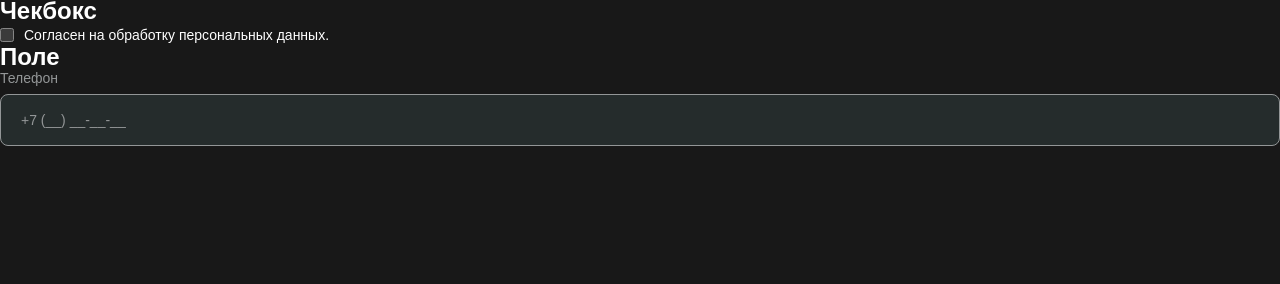
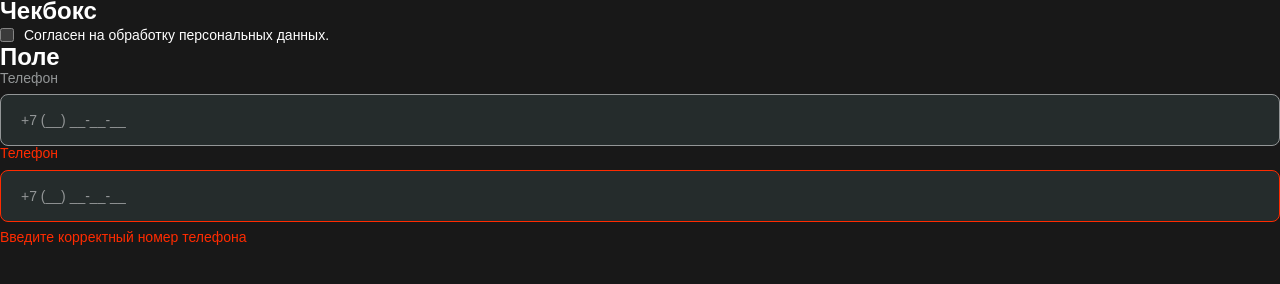
Before and after one commit to AlexanderKoldin/tank-landing, a website built with Vite: page ui-kit.html in a window 1280 px wide. Shown: the part 92-376 px from the top of the page. Built offline with nearby package versions, Linux system fonts and the light colour scheme; a web font is replaced by a local one.

Commit message:
feat: add error state to field

```diff
--- a/src/styles/blocks/_field.scss
+++ b/src/styles/blocks/_field.scss
@@ -26,7 +26,21 @@
   color: var(--color-text-muted);
 }
 
-.field:focus-within .field__label,
-.field:has(.field__input:not(:placeholder-shown)) .field__label {
+.field:where(:focus-within, :has(.field__input:not(:placeholder-shown)))
+  .field__label {
   color: var(--color-accent);
 }
+
+.field__error {
+  font-size: 14px;
+  line-height: 1.1;
+  color: var(--color-error);
+}
+
+.field--error .field__label {
+  color: var(--color-error);
+}
+
+.field--error .field__input {
+  border-color: var(--color-error);
+}
--- a/ui-kit.html
+++ b/ui-kit.html
@@ -115,6 +115,22 @@
       />
     </label>
 
+    <label class="field field--error">
+      <span class="field__label">Телефон</span>
+      <input
+        class="field__input"
+        type="tel"
+        name="phone-error"
+        placeholder="+7 (__) __-__-__"
+        autocomplete="tel"
+        aria-invalid="true"
+        aria-describedby="phone-error"
+      />
+      <span class="field__error" id="phone-error"
+        >Введите корректный номер телефона</span
+      >
+    </label>
+
     <script type="module" src="/src/main.js"></script>
   </body>
 </html>
```
